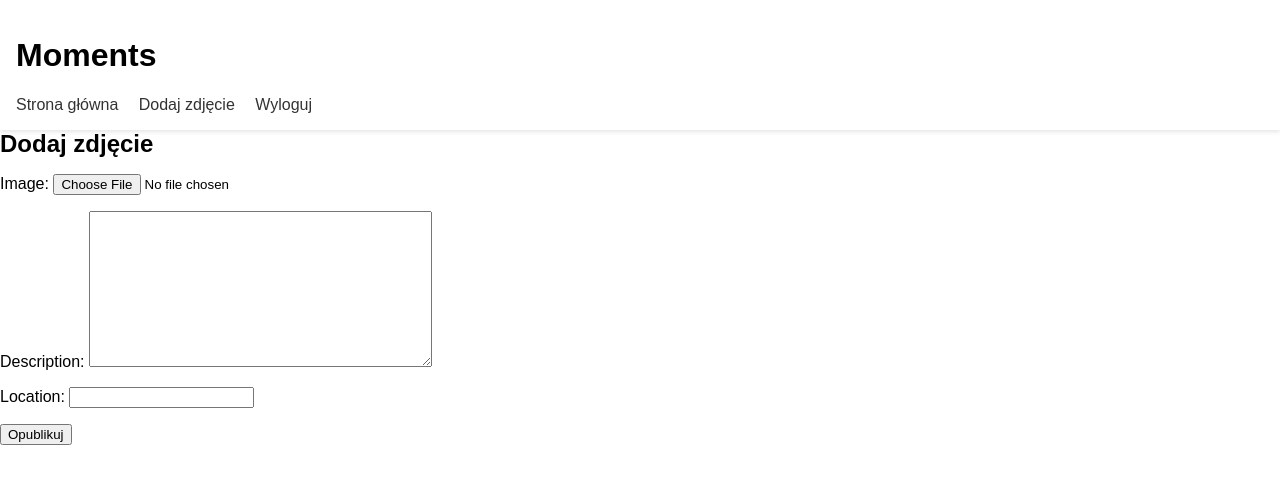
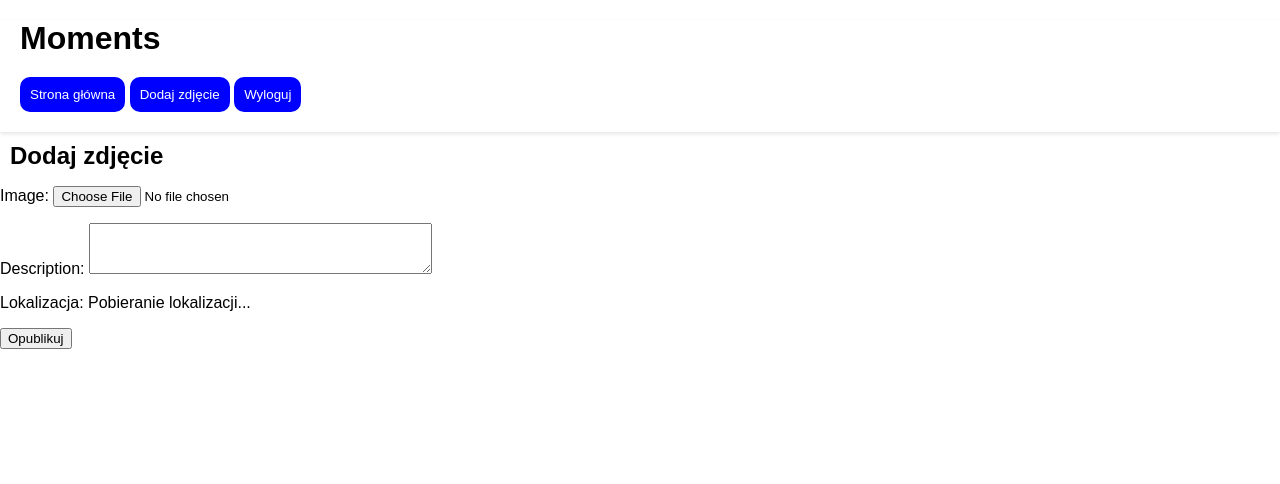
Before and after one commit to kacperekgamerek/Moments, a Django app: page /add/ in a window 1280 px wide. Shown: the top 484 px of the page. Run offline with Django 5.2, Linux system fonts and the light colour scheme; a user stored in the database is signed in.

Commit message:
dodano ekran rejestracji i logowania użytkownika, dodano pobieranie lokalizacji użytkownika

```diff
--- a/core/forms.py
+++ b/core/forms.py
@@ -4,4 +4,7 @@ from .models import Post
 class PostForm(forms.ModelForm):
     class Meta:
         model = Post
-        fields = ['image', 'description', 'location']
+        fields = ['image', 'description']
+        widgets = {
+            'description': forms.Textarea(attrs={'rows': 3}),
+        }
--- a/core/models.py
+++ b/core/models.py
@@ -1,12 +1,11 @@
 from django.db import models
-
 from django.contrib.auth.models import User
 
 class Post(models.Model):
     user = models.ForeignKey(User, on_delete=models.CASCADE)
     image = models.ImageField(upload_to='posts/')
     description = models.TextField(blank=True)
-    location = models.CharField(max_length=255)
+    location = models.CharField(max_length=255, blank=True)
     created_at = models.DateTimeField(auto_now_add=True)
 
     def __str__(self):
--- a/core/static/css/style.css
+++ b/core/static/css/style.css
@@ -6,35 +6,66 @@ body {
 
 header {
     background: #ffffff;
-    padding: 1rem;
     box-shadow: 0 2px 4px rgba(0,0,0,0.1);
     position: relative;
     z-index: 100;
+    padding-bottom: 10px;
 }
 
 nav a {
-    margin-right: 1rem;
     text-decoration: none;
-    color: #333;
+}
+nav {
+    margin-left: 20px;
+    margin-bottom: 10px;
+}
+.navbutton {
+    border: none;
+    padding: 10px;
+    border-radius: 10px;
+    background-color: blue;
+    color: #ffffff;
+}
+.navbutton:hover {
+    background-color: rgb(1, 1, 110);
+    cursor: pointer;
 }
 
-.modal.hidden {
-    display: none !important;
+/* static/css/style.css */
+.hidden {
+    display: none;
 }
 
 .modal {
     position: fixed;
-    top: 50%;
-    left: 50%;
-    transform: translate(-50%, -50%);
+    top: 0;
+    left: 0;
+    width: 100%;
+    height: 100%;
+    background: rgba(0,0,0,0.5);
+    display: flex;
+    justify-content: center;
+    align-items: center;
+    z-index: 1000;
+}
+
+.modal-content {
     background: white;
+    padding: 2rem;
     border-radius: 10px;
-    z-index: 1000;
-    box-shadow: 0 0 20px rgba(0,0,0,0.2);
-    padding: 1em;
+    position: relative;
+    min-width: 300px;
+}
+
+.close {
+    position: absolute;
+    top: 1rem;
+    right: 1rem;
+    cursor: pointer;
+    font-size: 1.5rem;
 }
 h2 {
-    margin:0;
+    margin:10px;
 }
 
 .modal-overlay {
@@ -49,22 +80,6 @@ h2 {
 }
 .modal.visible {
     display: flex;
-}
-
-.modal-content {
-    background: white;
-    border-radius: 8px;
-    max-width: 500px;
-}
-
-.modal .close {
-    position: absolute;
-    top: 10px;
-    right: 10px;
-    font-size: 1.5rem;
-    cursor: pointer;
-    border:none;
-    background-color: #ffffff00;
 }
 
 /* Formularze */
@@ -101,3 +116,28 @@ h2 {
     color: red;
     font-size: 0.9rem;
 }
+#registerForm {
+    display: block;
+    opacity: 1;
+    transition: opacity 0.3s ease;
+}
+
+#registerForm.hidden {
+    display: none;
+    opacity: 0;
+}
+
+.modal-content {
+    background: white;
+    padding: 25px;
+    border-radius: 10px;
+    min-width: 300px;
+    position: relative;
+}
+#logo {
+    margin:20px;
+}
+
+#addpost {
+    margin: 10px;
+}
--- a/core/templates/base.html
+++ b/core/templates/base.html
@@ -17,15 +17,15 @@
 </head>
 <body>
     <header>
-        <h1>Moments</h1>
+        <h1 id="logo">Moments</h1>
         <nav>
-            <a href="{% url 'home' %}">Strona główna</a>
+            <a href="{% url 'home' %}"><button class="navbutton">Strona główna</button></a>
             {% if user.is_authenticated %}
-                <a href="{% url 'add_post' %}">Dodaj zdjęcie</a>
-                <a href="{% url 'logout' %}">Wyloguj</a>
+                <a href="{% url 'add_post' %}"><button class="navbutton">Dodaj zdjęcie</button></a>
+                <a href="{% url 'logout' %}"><button class="navbutton">Wyloguj</button></a>
             {% else %}
-                <button data-modal-toggle="login">Zaloguj</button>
-                <button data-modal-toggle="register">Rejestracja</button>
+                <button class="navbutton" data-modal-toggle="login" id="openLogin">Zaloguj</button>
+                <button class="navbutton" data-modal-toggle="register" id="openRegister">Rejestracja</button>
             {% endif %}
         </nav>
     </header>
@@ -33,9 +33,10 @@
         {% if not user.is_authenticated %}
         <div id="authModal" class="modal hidden">
             <div class="modal-content">
-                <button data-modal-close class="close">&times;</button>
+                <span id="closeModal" class="close">&times;</span>
 
-                <div id="loginForm" class="auth-form">
+                <!-- Formularz logowania -->
+                <div id="loginForm">
                     <h2>Logowanie</h2>
                     <form method="post" action="{% url 'login' %}">
                         {% csrf_token %}
@@ -43,17 +44,20 @@
                         <input type="password" name="password" placeholder="Hasło" required>
                         <button type="submit">Zaloguj się</button>
                     </form>
+                    <p>Nie masz konta? <a href="#" id="showRegister">Zarejestruj się</a></p>
                 </div>
-                <div id="registerForm" class="auth-form hidden">
+
+                <!-- Formularz rejestracji -->
+                <div id="registerForm" class="hidden">
                     <h2>Rejestracja</h2>
                     <form method="post" action="{% url 'register' %}">
                         {% csrf_token %}
                         <input type="text" name="username" placeholder="Nazwa użytkownika" required>
-                        <input type="email" name="email" placeholder="Email" required>
                         <input type="password" name="password1" placeholder="Hasło" required>
                         <input type="password" name="password2" placeholder="Powtórz hasło" required>
                         <button type="submit">Zarejestruj się</button>
                     </form>
+                    <p>Masz już konto? <a href="#" id="showLogin">Zaloguj się</a></p>
                 </div>
             </div>
         </div>
--- a/core/templates/core/add_post.html
+++ b/core/templates/core/add_post.html
@@ -1,9 +1,62 @@
 {% extends 'base.html' %}
+
 {% block content %}
 <h2>Dodaj zdjęcie</h2>
-<form method="post" enctype="multipart/form-data">
+<form method="post" enctype="multipart/form-data" id="postForm">
     {% csrf_token %}
     {{ form.as_p }}
+    <input type="hidden" name="location" id="locationField">
+    <div id="locationInfo">
+        <p>Lokalizacja: <span id="locationText">Pobieranie lokalizacji...</span></p>
+    </div>
     <button type="submit">Opublikuj</button>
 </form>
+
+<script>
+    document.addEventListener('DOMContentLoaded', () => {
+        const locationField = document.getElementById('locationField');
+        const locationText = document.getElementById('locationText');
+
+        if (navigator.geolocation) {
+            console.log('Przeglądarka obsługuje geolokalizację');
+            navigator.geolocation.getCurrentPosition(
+                (position) => {
+                    console.log('Pobrano współrzędne:', position.coords);
+                    const lat = position.coords.latitude;
+                    const lon = position.coords.longitude;
+
+                    fetch('/update-location/', {
+                        method: 'POST',
+                        headers: {
+                            'Content-Type': 'application/json',
+                            'X-CSRFToken': '{{ csrf_token }}'
+                        },
+                        body: JSON.stringify({lat, lon})
+                    })
+                    .then(response => response.json())
+                    .then(data => {
+                        console.log('Odpowiedź z serwera:', data);
+                        if (data.location) {
+                            locationText.textContent = data.location;
+                            locationField.value = data.location;
+                        } else {
+                            locationText.textContent = 'Nie udało się pobrać lokalizacji';
+                        }
+                    })
+                    .catch(error => {
+                        console.error('Błąd:', error);
+                        locationText.textContent = 'Błąd podczas pobierania lokalizacji';
+                    });
+                },
+                (error) => {
+                    console.error('Błąd geolokalizacji:', error);
+                    locationText.textContent = 'Nie udało się pobrać lokalizacji';
+                }
+            );
+        } else {
+            console.log('Przeglądarka nie obsługuje geolokalizacji');
+            locationText.textContent = 'Twoja przeglądarka nie obsługuje geolokalizacji';
+        }
+    });
+</script>
 {% endblock %}
--- a/core/templates/core/home.html
+++ b/core/templates/core/home.html
@@ -40,6 +40,7 @@
         display: flex;
         flex-direction: column;
         gap: 20px;
+        padding:0px 10px 10px 10px;
     }
     .post {
         display: flex;
--- a/core/urls.py
+++ b/core/urls.py
@@ -4,7 +4,8 @@ from .views import (
     add_post,
     login_view,
     register_view,
-    logout_view
+    logout_view,
+    update_location
 )
 
 urlpatterns = [
@@ -13,4 +14,5 @@ urlpatterns = [
     path('login/', login_view, name='login'),
     path('register/', register_view, name='register'),
     path('logout/', logout_view, name='logout'),
+    path('update-location/', update_location, name='update_location'),
 ]
--- a/core/views.py
+++ b/core/views.py
@@ -4,20 +4,50 @@ from django.contrib.auth.forms import UserCreationForm
 from django.contrib import messages
 from .forms import PostForm
 from .models import Post
+import json
+from django.http import JsonResponse
+from django.views.decorators.csrf import csrf_exempt
+from geopy.geocoders import Nominatim
+from geopy.exc import GeocoderTimedOut
 
 def home(request):
     posts = Post.objects.all().order_by('-created_at')
     return render(request, 'core/home.html', {'posts': posts})
 
+def get_location_name(lat, lon):
+    geolocator = Nominatim(user_agent="moments_app")
+    try:
+        location = geolocator.reverse(f"{lat}, {lon}", exactly_one=True)
+        return location.address if location else "Unknown Location"
+    except GeocoderTimedOut:
+        return "Location unavailable"
+
+@csrf_exempt
+def update_location(request):
+    if request.method == 'POST':
+        try:
+            data = json.loads(request.body)
+            lat = data.get('lat')
+            lon = data.get('lon')
+            if lat and lon:
+                location_name = get_location_name(lat, lon)
+                return JsonResponse({'location': location_name})
+            return JsonResponse({'error': 'Missing coordinates'}, status=400)
+        except Exception as e:
+            return JsonResponse({'error': str(e)}, status=400)
+    return JsonResponse({'error': 'Invalid request method'}, status=400)
+
 def add_post(request):
-    if not request.user.is_authenticated:
-        return redirect('login')
-
     if request.method == 'POST':
         form = PostForm(request.POST, request.FILES)
         if form.is_valid():
             post = form.save(commit=False)
             post.user = request.user
+
+            # Pobierz lokalizację z ukrytego pola formularza
+            location = request.POST.get('location', 'Unknown Location')
+            post.location = location
+
             post.save()
             return redirect('home')
     else:
@@ -35,6 +65,7 @@ def login_view(request):
         messages.error(request, 'Błędne dane logowania')
         return redirect('home')
 
+
 def register_view(request):
     if request.method == 'POST':
         form = UserCreationForm(request.POST)
@@ -42,9 +73,11 @@ def register_view(request):
             form.save()
             messages.success(request, 'Rejestracja udana! Zaloguj się')
             return redirect('home')
-        for error in form.errors.values():
-            messages.error(request, error)
-        return redirect('home')
+        else:
+            for field, errors in form.errors.items():
+                for error in errors:
+                    messages.error(request, f"{field}: {error}")
+    return redirect('home')
 
 def logout_view(request):
     logout(request)
```
Also changed, not shown: Moments/settings.py (+8 -1 lines), core/static/js/modal.js (+43 -26 lines), runserver_ngrok.py (added, +15 -0 lines), core/migrations/0002_alter_post_location.py (added), db.sqlite3, media/posts/1990-Lexus-LS400-gear-patrol-lead-full.jpg (added), media/posts/BlueBird.jpg (added), media/posts/ddd.webp (added).
